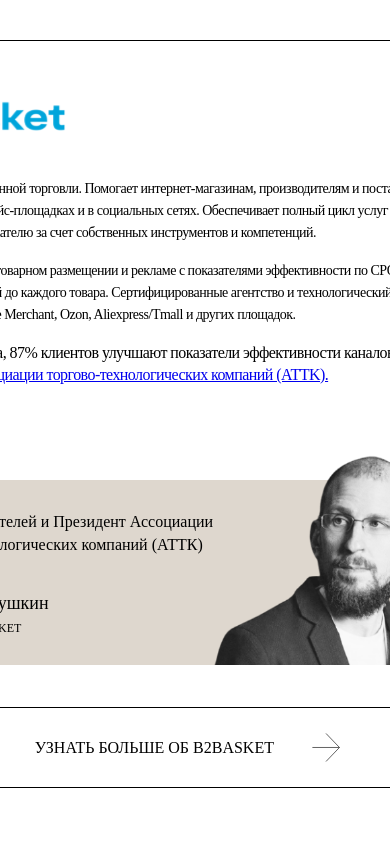
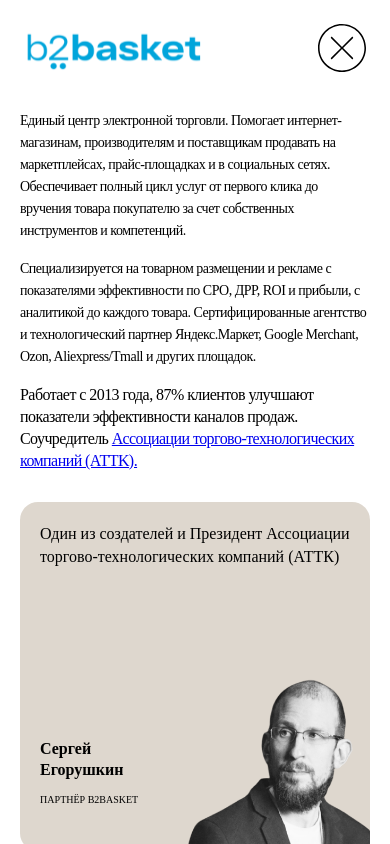
Before and after one commit to kmikayilov/24-ttl-test, a React (Create React App) app: page / in a window 390 px wide. Both pictures are taken after a click on the element 286 px from the left and 250 px from the top of the page. Built offline with nearby package versions, Linux system fonts and the light colour scheme.

Commit message:
first popup all responsive

```diff
--- a/src/Components/Popup/Popup.scss
+++ b/src/Components/Popup/Popup.scss
@@ -1,5 +1,5 @@
 .popup-bg {
-  	padding: 20px;
+  	// padding: 20px;
 	overflow-y: auto;
 	position: fixed;
 	top: 0;
@@ -120,8 +120,10 @@
 					font-size: 24px;
 					line-height: 21px;
 					margin-bottom: 11px;
-					width: 221px;
+					width: fit-content;
 					height: 21px;
+					font-style: bold;
+					font-weight: bold;
 				}
 
 				& .partner {
@@ -225,15 +227,6 @@
 					height: 204px;
 					padding: 30px;
 
-					& .info,
-					& .name,
-					& .partner {
-						// font-family: Graphik RBC LC;
-						font-style: normal;
-						font-weight: normal;
-						color: #000000;
-					}
-
 					& .info {
 						font-size: 20px;
 						line-height: 27px;
@@ -246,7 +239,7 @@
 						font-size: 21px;
 						line-height: 21px;
 						margin-bottom: 8px;
-						width: 193px;
+						width: 213px;
 						height: 21px;
 					}
 
@@ -363,7 +356,7 @@
 	}
 }
 
-@media (max-width: 788px) {
+@media (max-width: 800px) {
 	.popup-bg {
 		.popup {
 			width: 703px;
@@ -419,8 +412,8 @@
 					& .name {
 						font-size: 18px;
 						margin-bottom: 7px;
-						width: 167px;
-						height: 21px;
+						width: 197px;
+						height: 31px;
 					}
 
 					& .partner {
@@ -459,3 +452,350 @@
 		}
 	}
 }
+
+@media (max-width: 730px) {
+	.popup-bg {
+		.popup {
+			width: 600px;
+			// height: 831px;
+			// padding: 52px 38px 61px 29px;
+
+			// & .logo {
+			// 	margin-bottom: 28px;
+			// 	width: 200px;
+			// 	height: 53px;
+			// }
+
+			// & .closePopup {
+			// 	width: 48px;
+			// 	height: 48px;
+			// 	top: 24px;
+			// 	right: 24px;
+			// }
+
+			& .company_info {
+				margin-bottom: 0px;
+				// & .col {
+				// 	font-size: 14px;
+				// 	line-height: 22px;
+
+				// 	&:nth-child(1) {
+				// 		margin-right: 0;
+				// 	}
+
+				// 	&:nth-child(1),
+				// 	&:nth-child(2) {
+				// 		width: 100%;
+				// 		margin-bottom: 16px;
+				// 	}
+				// }
+			}
+
+			& .company_partners {
+				width: 540px;
+				height: 227px;
+				margin-bottom: 42px;
+
+				& .partner_info {
+					height: 155px;
+
+					& .info {
+						font-size: 14px;
+						// line-height: 23px;
+						width: 363px;
+						height: 69px;
+					}
+
+					& .name {
+						font-size: 15px;
+						margin-bottom: 7px;
+						width: 167px;
+						height: 21px;
+					}
+
+					& .partner {
+						font-size: 10px;
+						line-height: 14.4px;
+						width: 119px;
+						height: 14px;
+					}
+
+				}
+
+				& .partner_photo {
+					right: -30px;
+					width: 308px;
+					height: 227px;
+				}
+			}
+
+			& .learn-more {
+				width: 540px;
+				height: 81px;
+
+				& .text {
+					width: 245px;
+					margin-right: 32px;
+					font-size: 16px;
+					// line-height: 19.2px;
+				}
+
+				& .icon {
+					width: 28.6px;
+					height: 28.6px;
+
+				}
+			}
+		}
+	}
+}
+
+@media (max-width: 645px) {
+	.popup-bg {
+		.popup {
+			width: 480px;
+			height: 1050px;
+
+			& .company_info {
+				margin-bottom: 0px;
+
+			}
+
+			& .company_partners {
+				width: 420px;
+				height: 327px;
+				margin-bottom: 42px;
+
+				& .partner_info {
+					height: 275px;
+
+					& .info {
+						font-size: 14px;
+						// line-height: 23px;
+						width: 363px;
+						height: 69px;
+						margin-bottom: 140px;
+					}
+
+					& .name {
+						font-size: 15px;
+						margin-bottom: 7px;
+						width: 167px;
+						height: 21px;
+					}
+
+					& .partner {
+						font-size: 10px;
+						line-height: 14.4px;
+						width: 119px;
+						height: 14px;
+					}
+
+				}
+
+				& .partner_photo {
+					right: -30px;
+					width: 258px;
+					height: 187px;
+				}
+			}
+
+			& .learn-more {
+				width: 420px;
+				height: 81px;
+
+				& .text {
+					width: 215px;
+					margin-right: 32px;
+					font-size: 14px;
+				}
+
+				& .icon {
+					width: 28.6px;
+					height: 28.6px;
+
+				}
+			}
+		}
+	}
+}
+
+@media (max-width: 520px) {
+	.popup-bg {
+		.popup {
+			width: 480px;
+			height: 1000px;
+			padding: 20px;
+			border: none;
+			margin: 0;
+
+			& .logo {
+				width: 189px;
+				height: 51px;
+				margin-bottom: 30px;
+				margin-top: 5px;
+			}
+
+			& .company_info {
+				margin-bottom: 30px;
+
+				& .col {
+					margin-bottom: 15px;
+
+					&:nth-child(1),
+					&:nth-child(2),
+					&:nth-child(3) {
+						width: 100%;
+					}
+
+					&:last-child {
+						margin-bottom: 0;
+					}
+				}
+			}
+
+			& .company_partners {
+				// width: 374px;
+				width: 100%;
+				height: 253px;
+				// margin-bottom: 42px;
+
+				& .partner_info {
+					height: 100%;
+					padding: 20px;
+
+					& .info {
+						font-size: 14px;
+						// line-height: 23px;
+						width: 328px;
+						height: 66px;
+						margin-bottom: 90px;
+					}
+
+					& .name {
+						font-size: 13px;
+						margin-bottom: 7px;
+						width: 137px;
+						height: 28px;
+					}
+
+					& .partner {
+						font-size: 10px;
+						line-height: 14.4px;
+						width: 109px;
+						height: 13px;
+					}
+
+				}
+
+				& .partner_photo {
+					right: -30px;
+					width: 259px;
+					height: 186px;
+				}
+			}
+
+			& .learn-more {
+				// width: 420px;
+				width: 100%;
+				height: 81px;
+
+				& .text {
+					width: fit-content;
+					margin-right: 0;
+					font-size: 14px;
+				}
+
+				& .icon {
+					display: none;
+
+				}
+			}
+		}
+	}
+}
+
+@media (max-width: 410px) {
+	.popup-bg {
+		.popup {
+			width: 480px;
+			height: 1150px;
+			padding: 20px;
+			border: none;
+
+			& .logo {
+				width: 189px;
+				height: 51px;
+				margin-bottom: 30px;
+				margin-top: 5px;
+			}
+
+			& .company_info {
+				margin-bottom: 30px;
+
+				& .col {
+					margin-bottom: 15px;
+
+					&:nth-child(1),
+					&:nth-child(2),
+					&:nth-child(3) {
+						width: 100%;
+					}
+
+					&:last-child {
+						margin-bottom: 0;
+					}
+				}
+			}
+
+			& .company_partners {
+				// width: 374px;
+				width: 100%;
+				height: 349px;
+					overflow: hidden;
+				// margin-bottom: 42px;
+
+				& .partner_info {
+					& .info {
+						font-size: 16px;
+						// line-height: 23px;
+						// width: 328px;
+						width: 100%;
+						height: 66px;
+						margin-bottom: 150px;
+					}
+
+					& .name {
+						z-index: 3;
+						font-size: 16px;
+						margin-bottom: 17px;
+						width: 137px;
+						height: 38px;
+					}
+
+					& .partner {
+						z-index: 4;
+						font-size: 10px;
+						line-height: 14.4px;
+						width: 109px;
+						height: 13px;
+					}
+
+				}
+
+				& .partner_photo {
+					z-index: 2;
+					right: -60px;
+					width: 259px;
+					height: 186px;
+				}
+
+
+			}
+
+			& .learn-more {
+				height: 56px;
+			}
+		}
+	}
+}
```
